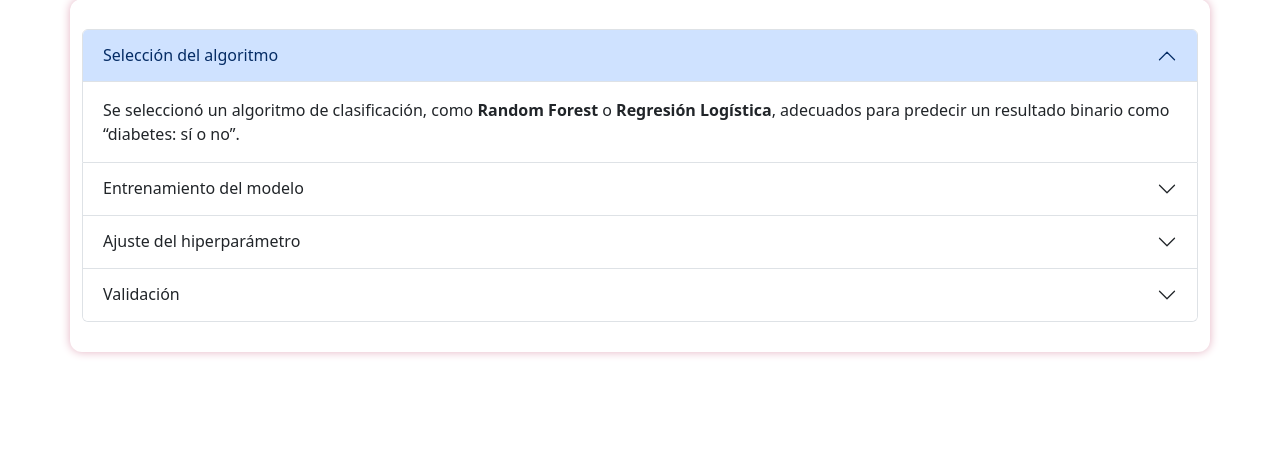
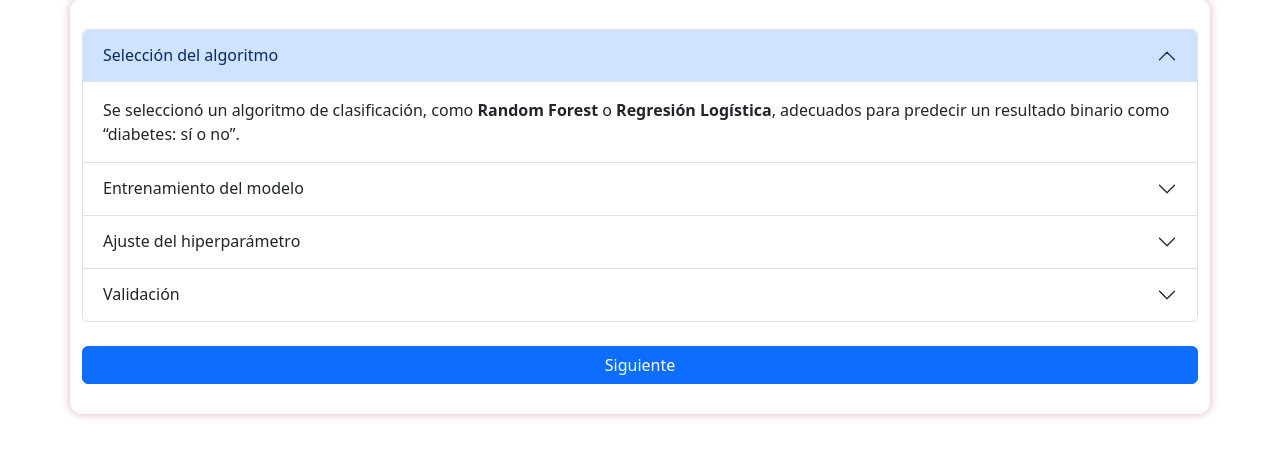
Before and after one commit to laurabauva/salud, a Flask app: template templates/etapa1.html in a window 1280 px wide. Shown: the part 201-659 px from the top of the page. Run offline with Flask 3, Linux system fonts and the light colour scheme; the template is opened without the code that fills it, so the values that code supplies are empty.

Commit message:
se crea button
creamos el boton "siguiente"

```diff
--- a/templates/etapa1.html
+++ b/templates/etapa1.html
@@ -65,3 +65,8 @@
       </div>
 
     </div>
+
+    <div class="text-end mt-4">
+      <a href="etapa2.html"><button class="btn btn-primary">Siguiente</button></a>
+    </div>
+  </main>
```
